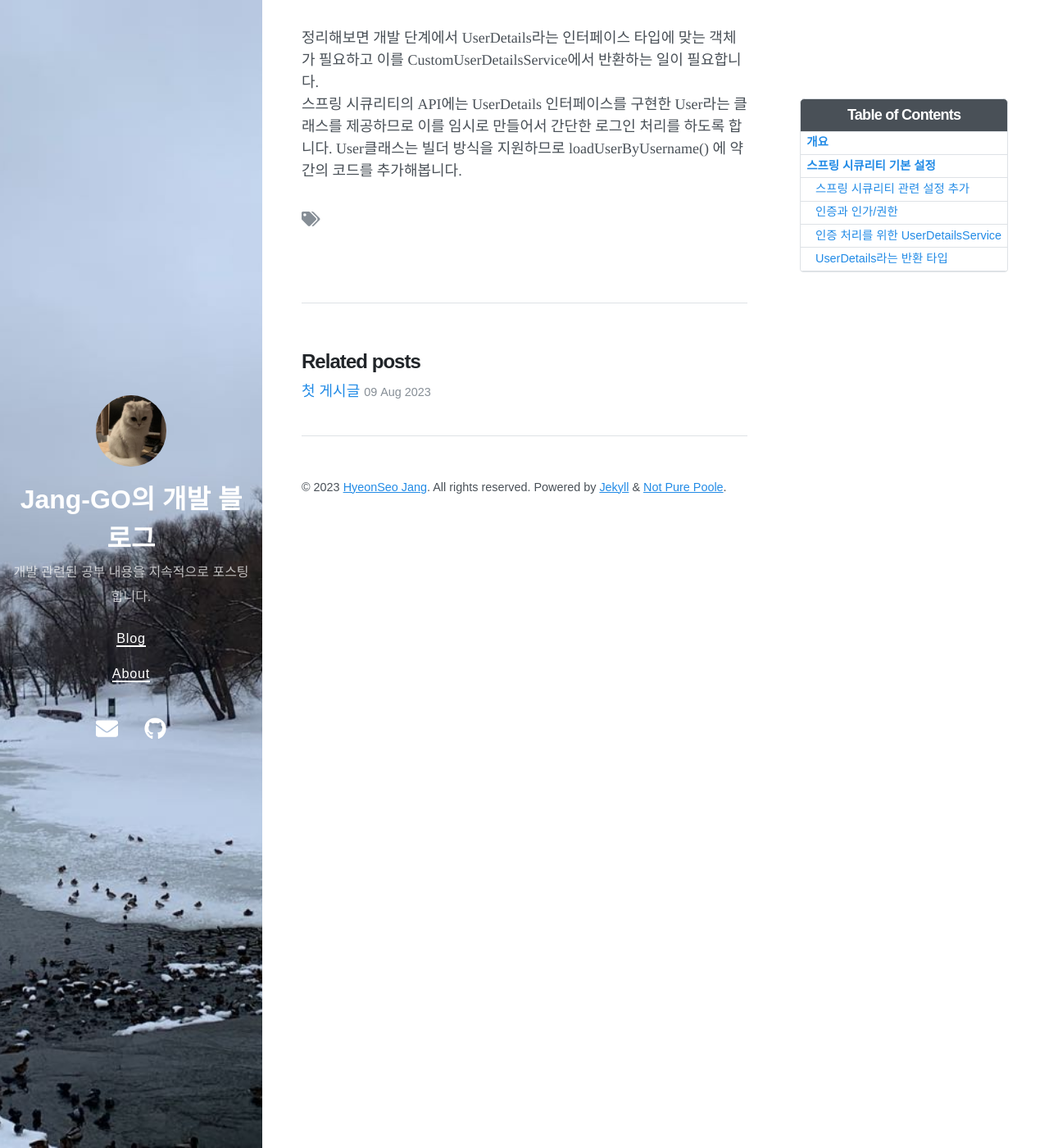
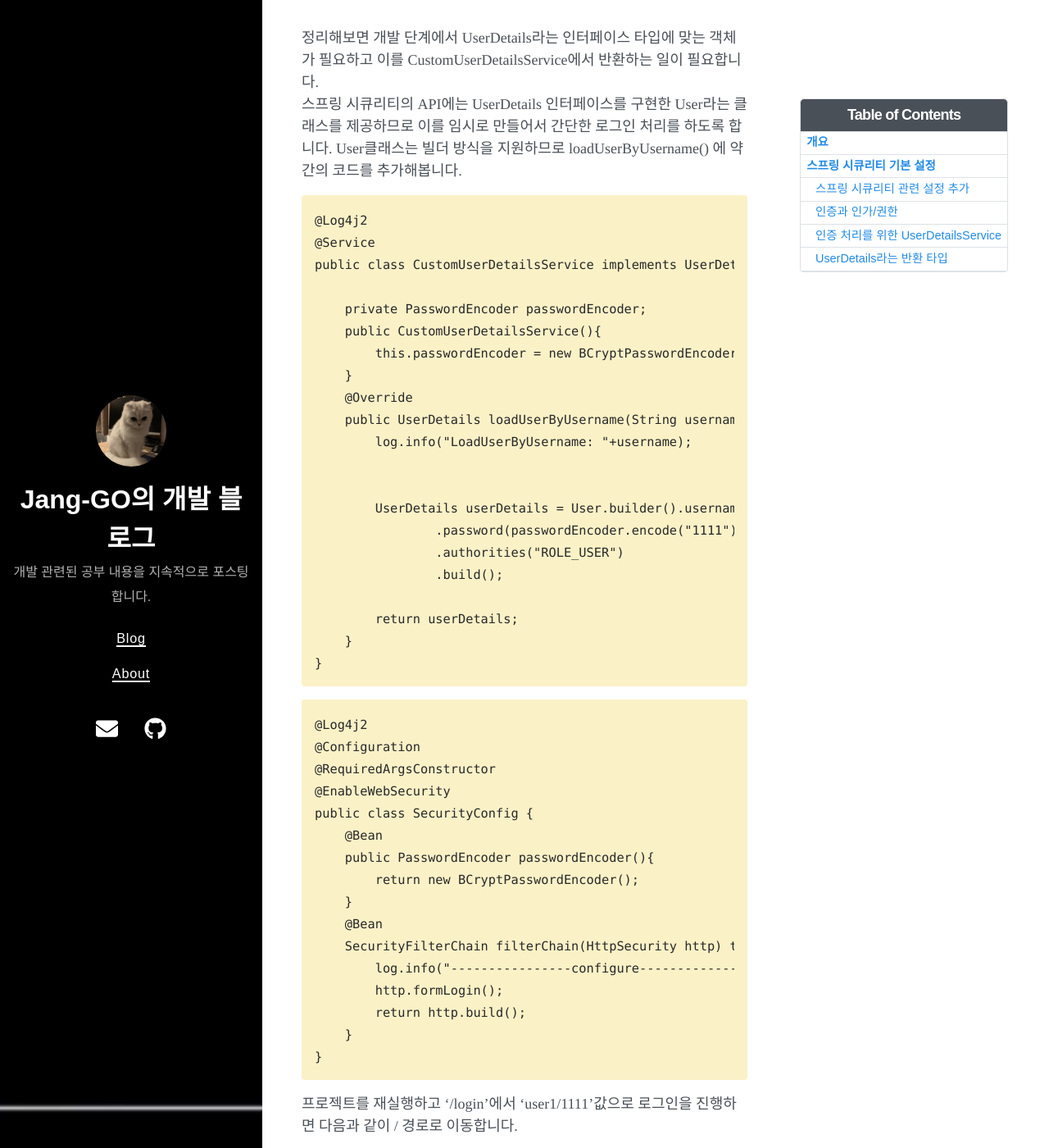
Before and after one commit to Jang-GO/Jang-GO.github.io, a Jekyll site: the page built from _posts/2023-08-09-스프링-시큐리티-적용하기.md, in a window 1280 px wide and 1400 px high, scrolled down 4651 px. Shown: the whole window at 82% size. Built offline with Jekyll 4.4.1, drawn with Linux system fonts in a browser that asks for light colours; nearby versions of some CDN libraries.

Commit message:
스프링 시큐리티 적용하기 업데이트

````diff
--- a/_posts/2023-08-09-스프링-시큐리티-적용하기.md
+++ b/_posts/2023-08-09-스프링-시큐리티-적용하기.md
@@ -125,3 +125,45 @@ loadUserByUsername()의 반환 타입은 org.springframework.security.core.userd
 정리해보면 개발 단계에서 UserDetails라는 인터페이스 타입에 맞는 객체가 필요하고 이를 CustomUserDetailsService에서 반환하는 일이 필요합니다.
 <br>
 스프링 시큐리티의 API에는 UserDetails 인터페이스를 구현한 User라는 클래스를 제공하므로 이를 임시로 만들어서 간단한 로그인 처리를 하도록 합니다. User클래스는 빌더 방식을 지원하므로 loadUserByUsername() 에 약간의 코드를 추가해봅니다.
+```
+@Log4j2
+@Service
+public class CustomUserDetailsService implements UserDetailsService {
+
+    private PasswordEncoder passwordEncoder;
+    public CustomUserDetailsService(){
+        this.passwordEncoder = new BCryptPasswordEncoder();
+    }
+    @Override
+    public UserDetails loadUserByUsername(String username) throws UsernameNotFoundException {
+        log.info("LoadUserByUsername: "+username);
+
+
+        UserDetails userDetails = User.builder().username("user1")
+                .password(passwordEncoder.encode("1111"))
+                .authorities("ROLE_USER")
+                .build();
+
+        return userDetails;
+    }
+}
+```
+```
+@Log4j2
+@Configuration
+@RequiredArgsConstructor
+@EnableWebSecurity
+public class SecurityConfig {
+    @Bean
+    public PasswordEncoder passwordEncoder(){
+        return new BCryptPasswordEncoder();
+    }
+    @Bean
+    SecurityFilterChain filterChain(HttpSecurity http) throws Exception {
+        log.info("----------------configure-----------------");
+        http.formLogin();
+        return http.build();
+    }
+}
+```
+프로젝트를 재실행하고 '/login'에서 'user1/1111'값으로 로그인을 진행하면 다음과 같이 / 경로로 이동합니다.
````
Also changed, not shown: _posts/image.png (deleted), bg.jpeg.
